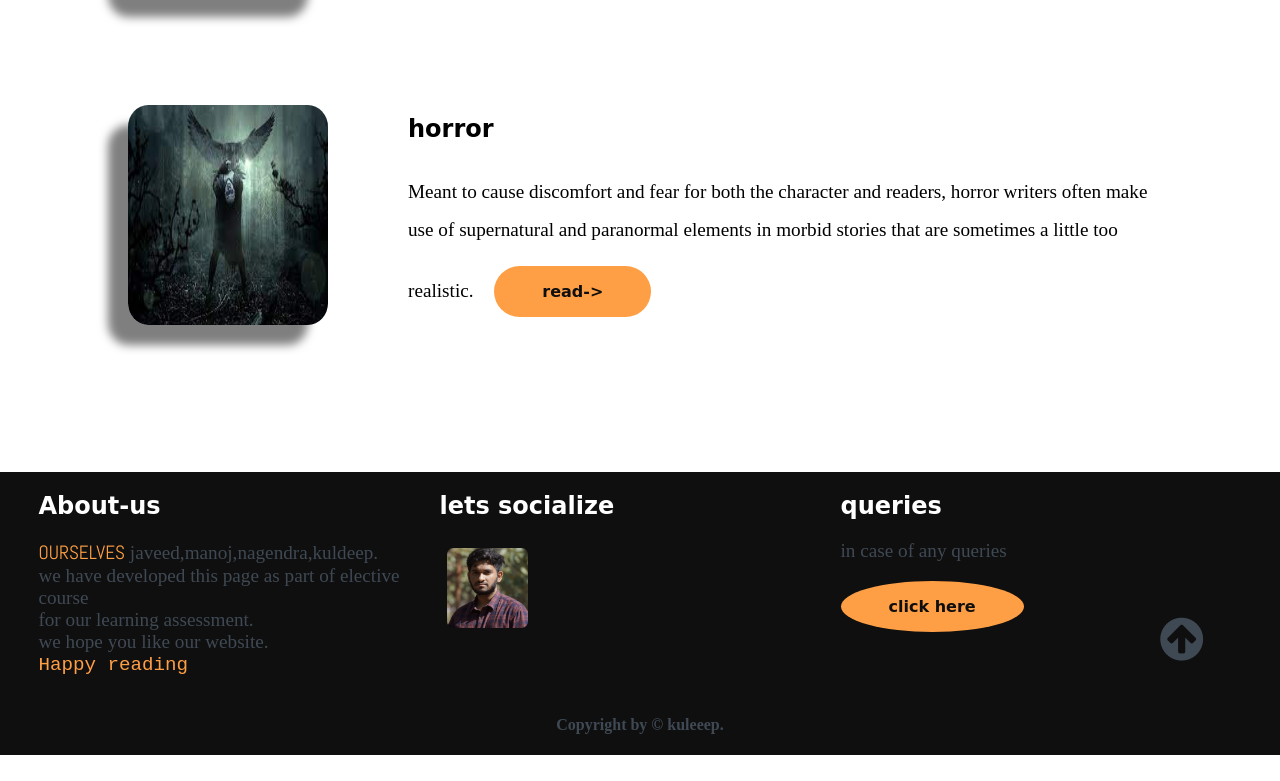
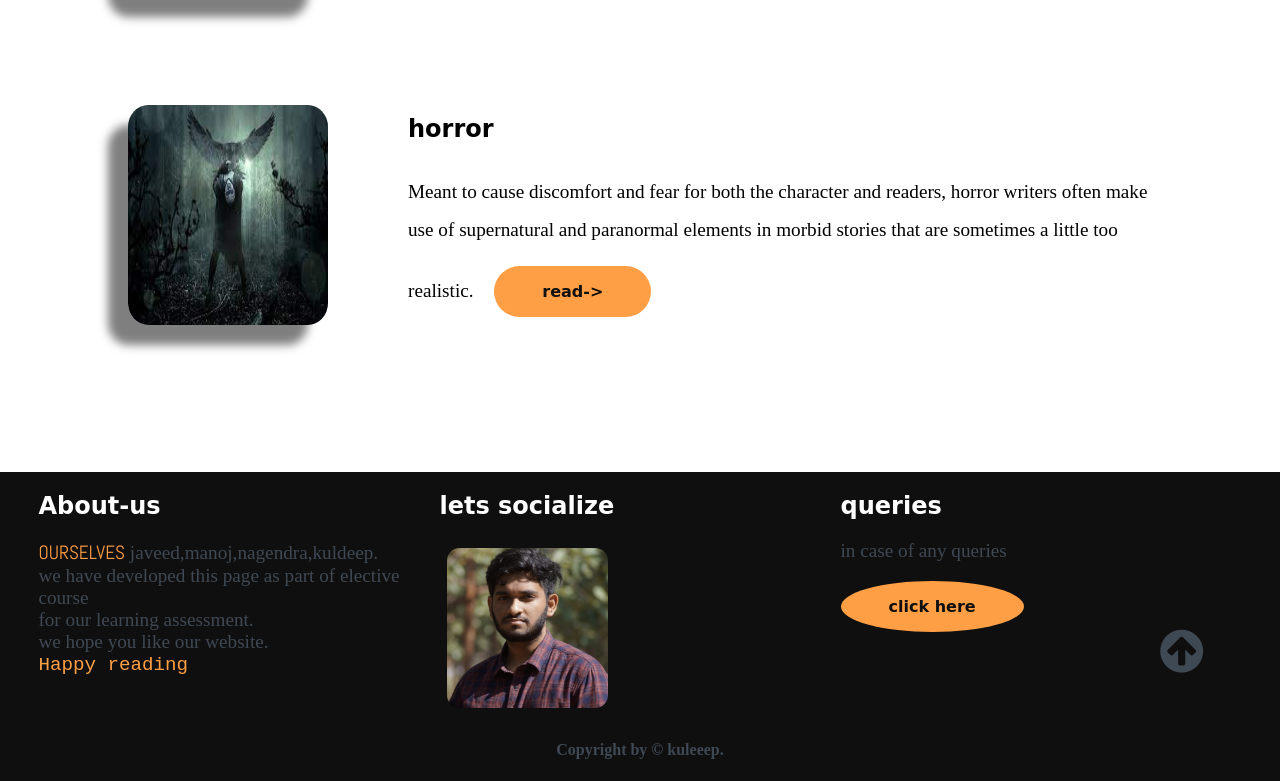
Before and after one commit to kuldeepkumar2212/responsivebookwebsite, a plain HTML site: page index.html in a window 1280 px wide. Shown: the part 3742-4523 px from the top of the page. Before the commit the page ends 4497 px from the top, so only its background shows below. Drawn offline with Linux system fonts and the light colour scheme; a web font is replaced by a local one.

Commit message:
changed size of img

```diff
--- a/css codes/style.css
+++ b/css codes/style.css
@@ -322,7 +322,7 @@ footer .foot .foot-container > div{
 }
 .foot .contact-us div > img{
     display: inline-block;
-    max-width: 20%;
+    max-width: 40%;
     height: auto;
     margin: .5rem .5rem;
     border-radius: 8%;
```
